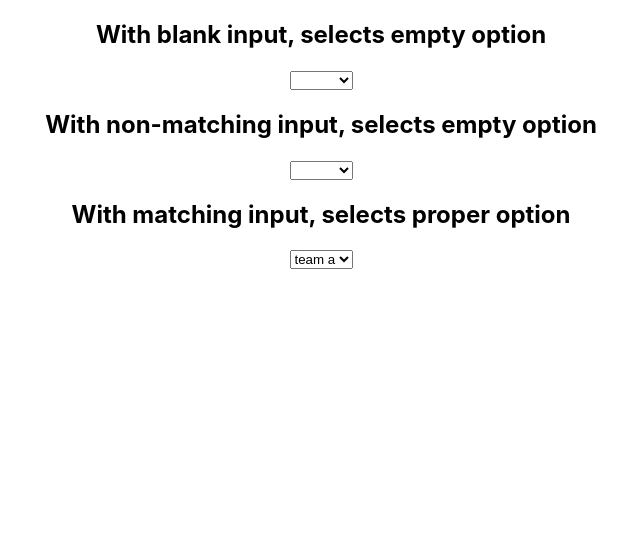
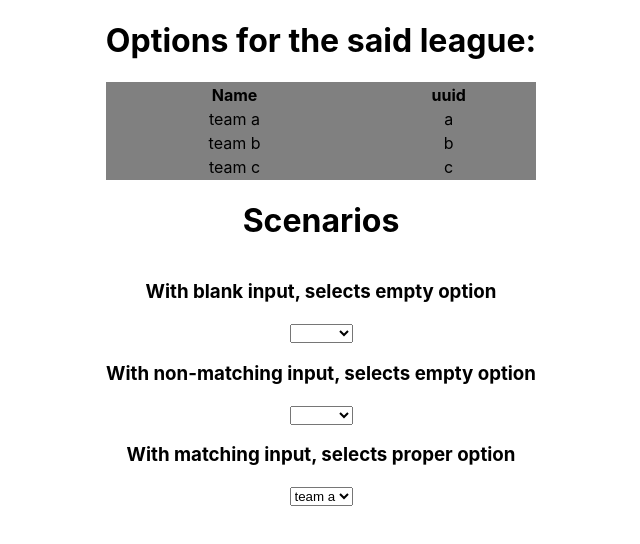
Before and after one commit to iguanus/axios_demo_cors, a React (Create React App) app: page / in a window 1280 px wide. Shown: the top 544 px of the page, without its empty margins (319-959 px from the left). Built offline with nearby package versions, Linux system fonts and the light colour scheme.

Commit message:
Adds a little styling and descriptions

```diff
--- a/src/App.css
+++ b/src/App.css
@@ -1,10 +1,13 @@
 .App {
   text-align: center;
+  display: flex;
+  flex-direction: column;
+  align-items: center;
 }
 
-.App-logo {
-  height: 40vmin;
-  pointer-events: none;
+.table {
+  background-color: grey;
+  width: 100%;
 }
 
 @media (prefers-reduced-motion: no-preference) {
--- a/src/App.js
+++ b/src/App.js
@@ -13,22 +13,43 @@ class App extends React.Component {
   }
 
   render() {
+    const noInput = null;
+    const invalidTeamUuid = "not_in_league_uuid";
+    const validTeamUuid = mockTeams[0].uuid;
+
     console.log(mockTeams);
     return (
       <div className="App">
         <div>
-          <h2>With blank input, selects empty option</h2>
-          <Select inputOptions={mockTeams} inputValue={null} />
+          <h1>Options for the said league:</h1>
+          <table className="table">
+            <tr>
+              <th>Name</th>
+              <th>uuid</th>
+            </tr>
+            {mockTeams.map((t) => (
+              <tr>
+                <td>{t.name}</td>
+                <td>{t.uuid}</td>
+              </tr>
+            ))}
+          </table>
+        </div>
+
+        <h1>Scenarios</h1>
+        <div>
+          <h3>With blank input, selects empty option</h3>
+          <Select inputOptions={mockTeams} inputValue={noInput} />
         </div>
 
         <div>
-          <h2>With non-matching input, selects empty option</h2>
-          <Select inputOptions={mockTeams} inputValue={"not_there"} />
+          <h3>With non-matching input, selects empty option</h3>
+          <Select inputOptions={mockTeams} inputValue={invalidTeamUuid} />
         </div>
 
         <div>
-          <h2>With matching input, selects proper option</h2>
-          <Select inputOptions={mockTeams} inputValue={mockTeams[0].uuid} />
+          <h3>With matching input, selects proper option</h3>
+          <Select inputOptions={mockTeams} inputValue={validTeamUuid} />
         </div>
       </div>
     );
```
